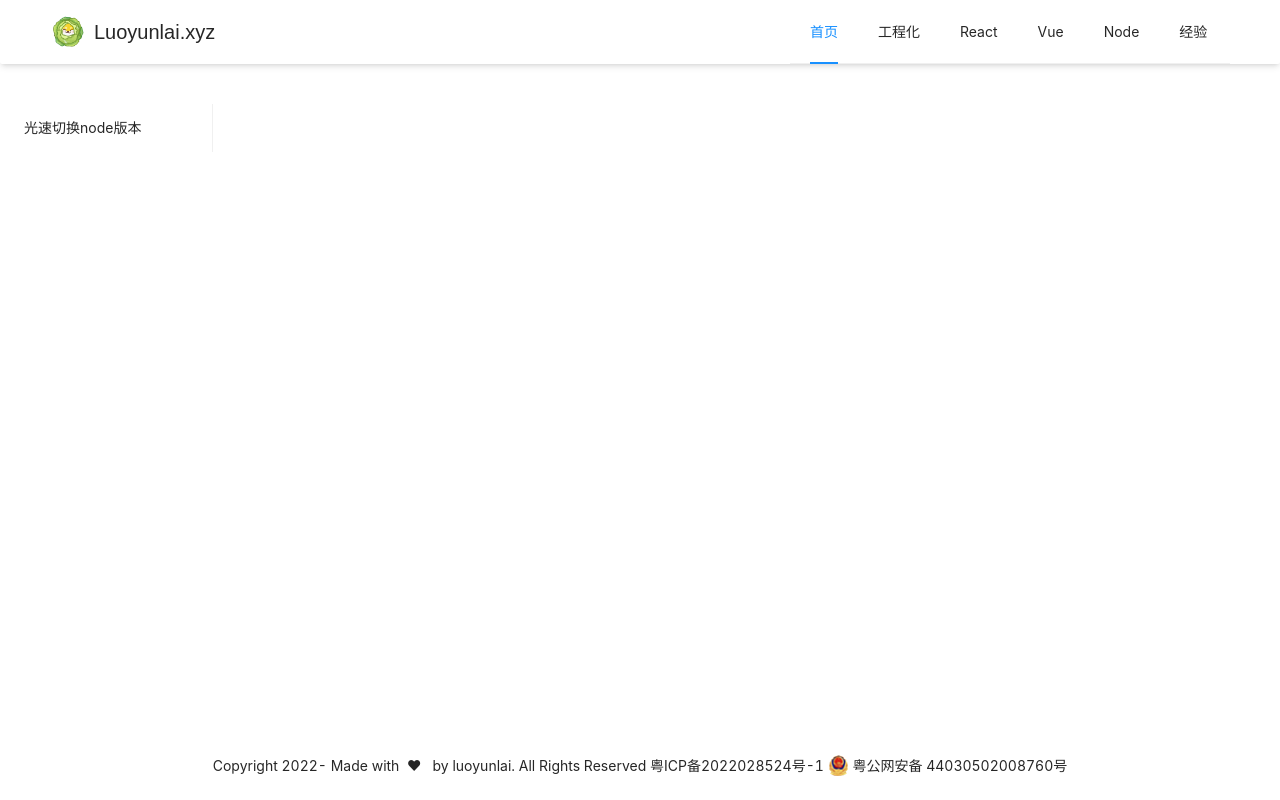
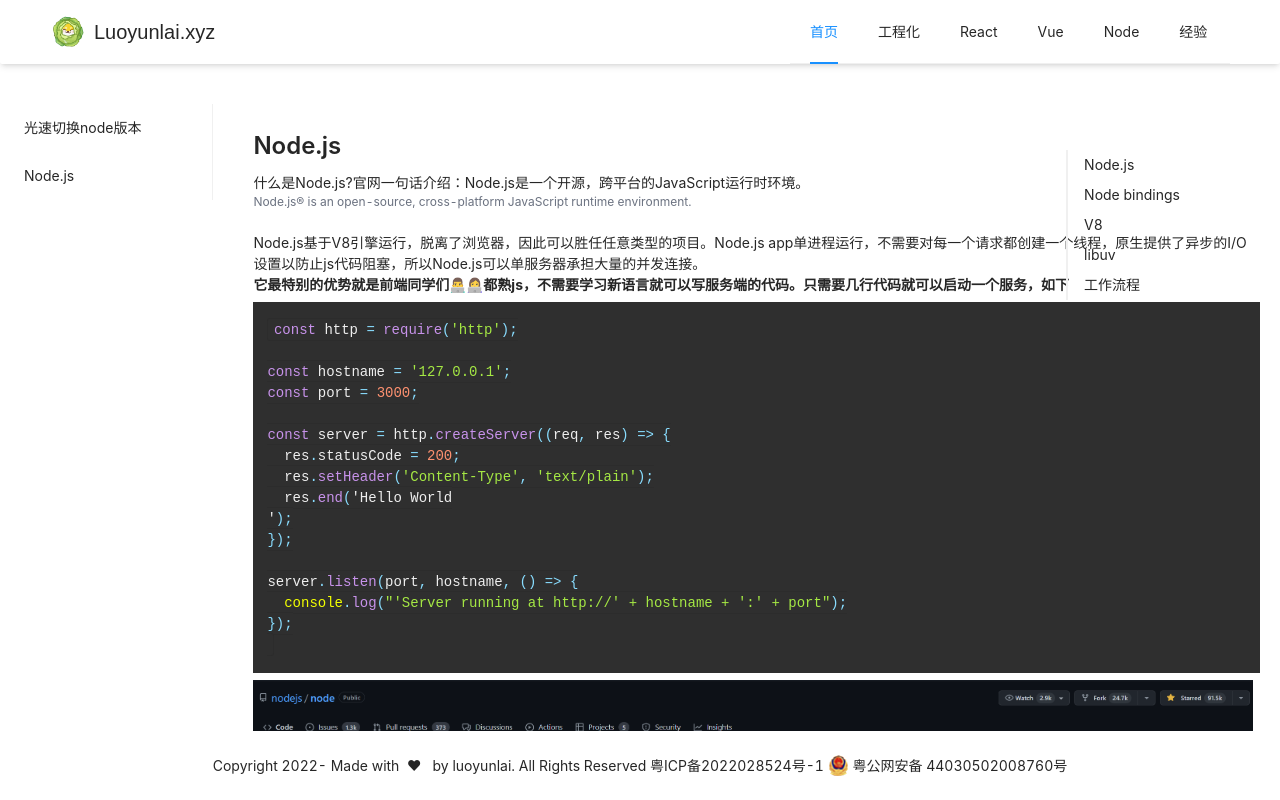
Before and after one commit to ChrisLuckComes/luoyunlai.xyz, a React (Vite) app: page /node/nodeJs in a window 1280 px wide. Built offline with nearby package versions, Linux system fonts and the light colour scheme.

Commit message:
+node.js article

```diff
--- /dev/null
+++ b/src/pages/node/_node.ts
@@ -0,0 +1,17 @@
+export const HELLO_NODE = `\`\`\`ts
+const http = require('http');
+
+const hostname = '127.0.0.1';
+const port = 3000;
+
+const server = http.createServer((req, res) => {
+  res.statusCode = 200;
+  res.setHeader('Content-Type', 'text/plain');
+  res.end('Hello World\n');
+});
+
+server.listen(port, hostname, () => {
+  console.log("'Server running at http://' + hostname + ':' + port");
+});
+
+\`\`\``;
--- /dev/null
+++ b/src/pages/node/node.tsx
@@ -0,0 +1,132 @@
+import { classMap } from '@/constants/constant';
+import { Anchor } from 'antd';
+import { UseMarkDown } from '@/hooks/useMarkdown';
+
+import NODE_DEPS from '@/images/node/nodeJs.png';
+import NODE_MODEL from '@/images/node/nodeModel.jpeg';
+import { HELLO_NODE } from './_node';
+
+const { Link } = Anchor;
+
+export default function Index() {
+  const helloNode = <UseMarkDown markdown={HELLO_NODE}></UseMarkDown>;
+
+  return (
+    <article id="root" className={classMap.article}>
+      <h2 id="diff" className={classMap.articleTitle}>
+        Node.js
+      </h2>
+      什么是Node.js?官网一句话介绍：Node.js是一个开源，跨平台的JavaScript运行时环境。
+      <div className={classMap.assist}>Node.js® is an open-source, cross-platform JavaScript runtime environment.</div>
+      <br />
+      Node.js基于V8引擎运行，脱离了浏览器，因此可以胜任任意类型的项目。Node.js
+      app单进程运行，不需要对每一个请求都创建一个线程，原生提供了异步的I/O设置以防止js代码阻塞，所以Node.js可以单服务器承担大量的并发连接。
+      <br />
+      <strong>
+        它最特别的优势就是前端同学们👨‍💻👩‍💻都熟js，不需要学习新语言就可以写服务端的代码。只需要几行代码就可以启动一个服务，如下
+      </strong>
+      {helloNode}
+      <img src={NODE_DEPS} width={1000} height={600} />
+      <br />
+      图中是nodejs所用到的依赖，可以看到一些很常见或者听说过的名称，例如<code>v8</code>等。核心依赖项如下：
+      <strong>类库</strong>：
+      <ul className={classMap.ul}>
+        <li>
+          <code>
+            <a className={classMap.href} target="_blank" rel="noreferrer" href="https://v8.dev/docs/">
+              V8
+            </a>
+          </code>
+          ：V8为Node.js提供了JavaScript引擎，Node.js通过V8 C++的API函数接口进行操控。V8由谷歌维护，用于谷歌浏览器中。
+        </li>
+        <li>
+          <code>
+            <a className={classMap.href} target="_blank" rel="noreferrer" href="http://docs.libuv.org/">
+              libuv
+            </a>
+          </code>
+          ：它是C语言的类库，用于非阻塞型的I/O操作，同时在所有支持的操作系统上保持一致的接口。它提供了一些机制来处理文件系统、DNS、网络、子进程、管道、信号量控制、轮询机制和数据流。它也提供了一个线程池，用于无法在操作系统层面进行异步操作的任务卸载。
+        </li>
+        <li>
+          <code>
+            <a className={classMap.href} target="_blank" rel="noreferrer" href="https://github.com/nodejs/llhttp">
+              llhttp
+            </a>
+          </code>
+          ：由C编写，用于HTTP解析。
+        </li>
+        <li>
+          <code>
+            <a className={classMap.href} target="_blank" rel="noreferrer" href="https://c-ares.haxx.se/docs.html">
+              c-ares
+            </a>
+          </code>
+          ：异步DNS请求
+        </li>
+        <li>
+          <code>
+            <a className={classMap.href} target="_blank" rel="noreferrer" href="https://www.openssl.org/docs/">
+              OpenSSL
+            </a>
+          </code>
+          ：在<code>tls</code>和<code>crypto</code>模块中使用，它提供了密码函数。
+        </li>
+        <li>
+          <code>
+            <a className={classMap.href} target="_blank" rel="noreferrer" href="https://www.zlib.net/manual.html">
+              zlib
+            </a>
+          </code>
+          ：Node.js使用zlib创建同步、异步和数据流压缩、解压缩接口。
+        </li>
+      </ul>
+      <strong>工具</strong>：
+      <ul className={classMap.ul}>
+        <li>
+          <code>
+            <a className={classMap.href} target="_blank" rel="noreferrer" href="https://docs.npmjs.com/">
+              npm
+            </a>
+          </code>
+          ：Node.js的包管理器。
+        </li>
+        <li>
+          <code>
+            <a
+              className={classMap.href}
+              target="_blank"
+              rel="noreferrer"
+              href="https://gyp.gsrc.io/docs/UserDocumentation.md"
+            >
+              gyp
+            </a>
+          </code>
+          ：从V8拷贝而来，基于python的项目生成工具。它可以生成跨平台的项目文件。
+        </li>
+        <li>
+          <code>
+            <a
+              className={classMap.href}
+              target="_blank"
+              rel="noreferrer"
+              href="https://code.google.com/p/googletest/wiki/V1_7_Documentation"
+            >
+              gtest
+            </a>
+          </code>
+          ：C/C++程序测试工具。
+        </li>
+      </ul>
+      <br />
+      那么这些技术是如何组合的呢？如下是node.js的架构图
+      <img src={NODE_MODEL} />
+      <Anchor className="anchor" getContainer={() => document.getElementById('content') as HTMLElement}>
+        <Link href="intro" title="Node.js"></Link>
+        <Link href="bindings" title="Node bindings"></Link>
+        <Link href="v8" title="V8"></Link>
+        <Link href="libuv" title="libuv"></Link>
+        <Link href="workflow" title="工作流程"></Link>
+      </Anchor>
+    </article>
+  );
+}
--- a/src/pages/project/_performance.ts
+++ b/src/pages/project/_performance.ts
@@ -38,10 +38,10 @@
     var entries = list.getEntries();
     entries.forEach(item => {
         if (item.name === 'first-paint') {
-            ...
+           // ...
         }
         if (item.name === 'first-contentful-paint') {
-            ...
+           // ...
         }
     })
 });
--- a/src/pages/project/performance.tsx
+++ b/src/pages/project/performance.tsx
@@ -60,7 +60,7 @@
 
   return (
     <article id="root" className={classMap.article}>
-      <div className={classMap.articleTitle}>性能优化？先从指标入手</div>
+      <div className={classMap.articleTitle}>连指标都不知道还敢说懂性能优化？</div>
       <h2 id="header" className={classMap.articleTitle}>
         前言
       </h2>
--- a/src/router/router.ts
+++ b/src/router/router.ts
@@ -40,7 +40,7 @@
       {
         key: 'performance',
         path: 'performance',
-        name: '性能优化？先从指标入手',
+        name: '连指标都不知道还敢说懂性能优化？',
         element: lazy(() => import('@/pages/project/performance'))
       }
     ]
@@ -132,6 +132,12 @@
         path: 'changeVersion',
         name: '光速切换node版本',
         element: lazy(() => import('@/pages/node/changeVersion'))
+      },
+      {
+        key: 'nodeJs',
+        path: 'nodeJs',
+        name: 'Node.js',
+        element: lazy(() => import('@/pages/node/node'))
       }
     ]
   },
--- a/src/typings/global.d.ts
+++ b/src/typings/global.d.ts
@@ -12,5 +12,6 @@
 declare module '*.gif';
 declare module '*.png';
 declare module '*.jpg';
+declare module '*.jpeg';
 declare module '*.svg';
 declare module '*.mdx';
```
Also changed, not shown: src/images/node/nodeJs.png (added), src/images/node/nodeModel.jpeg (added).
